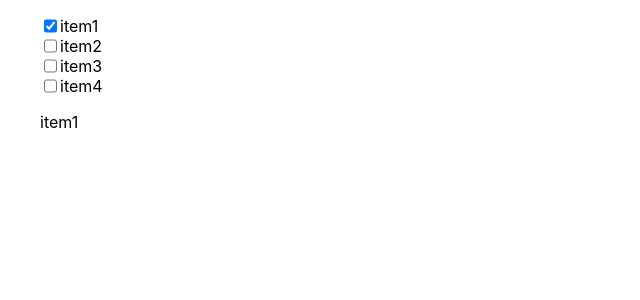
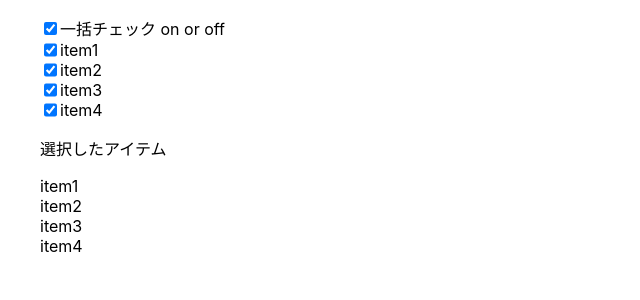
Before and after one commit to yupr/next-check, a Next.js app: page /List in a window 1280 px wide. Both pictures are taken after a click on the checkbox 50 px from the left and 26 px from the top of the page. Shown: the top 300 px of the page, without its empty margins (0-640 px from the left). Built offline with nearby package versions, Linux system fonts and the light colour scheme.

Commit message:
add check list page

```diff
--- a/pages/List/index.tsx
+++ b/pages/List/index.tsx
@@ -1,41 +1,79 @@
 import React, { useState } from "react";
 import styles from "./index.module.scss";
 
+const Items = [
+  { id: 1, name: "item1" },
+  { id: 2, name: "item2" },
+  { id: 3, name: "item3" },
+  { id: 4, name: "item4" },
+];
+
 const List = () => {
-  const Items = ["item1", "item2", "item3", "item4"];
-  const [checkedList, setCheckedList] = useState<any | string>([]);
+  const [checkedList, setCheckedList] = useState<any | object>([]);
 
-
-  const onChange = (event: any, item: string) => {
+  const onChange = (event: any, item: { id: number; name: string }) => {
     const isChecked = event.target.checked;
     let updateList = [...checkedList];
 
     if (isChecked) {
       updateList = [...checkedList, item];
     } else {
-      updateList.splice(checkedList.indexOf(item), 1);
+      const removeIndex = checkedList.findIndex(
+        (checkedItem: { id: number; name: string }) => {
+          return checkedItem.id === item.id;
+        }
+      );
+      updateList.splice(removeIndex, 1);
     }
     setCheckedList(updateList);
   };
 
+  const Batch = (event: any) => {
+    const isChecked = event.target.checked;
+    if (isChecked) {
+      setCheckedList([...Items]);
+    } else {
+      setCheckedList([]);
+    }
+  };
+
+  const isChecked = (item: { id: number; name: string }) => {
+    const result = checkedList.some(
+      (checkedItem: { id: number; name: string }) => {
+        return checkedItem.id === item.id;
+      }
+    );
+    return result;
+  };
 
   return (
     <>
       <ul className={styles.list}>
+        <input type="checkbox" onChange={(event) => Batch(event)} />
+        <span>一括チェック on or off</span>
+
         {Items.map((item) => {
           return (
-            <div key={item} className={styles.list__item}>
+            <div key={item.id} className={styles.list__item}>
               <input
                 onChange={(event) => onChange(event, item)}
                 type="checkbox"
+                checked={isChecked(item)}
               />
-              <li>{item}</li>
+              <li>{item.name}</li>
             </div>
           );
         })}
 
         <div>
-          <p>{checkedList}</p>
+          <p>選択したアイテム</p>
+          {checkedList.map((list: any) => {
+            return (
+              <div key={list.id}>
+                <span>{list.name}</span>
+              </div>
+            );
+          })}
         </div>
       </ul>
     </>
```
